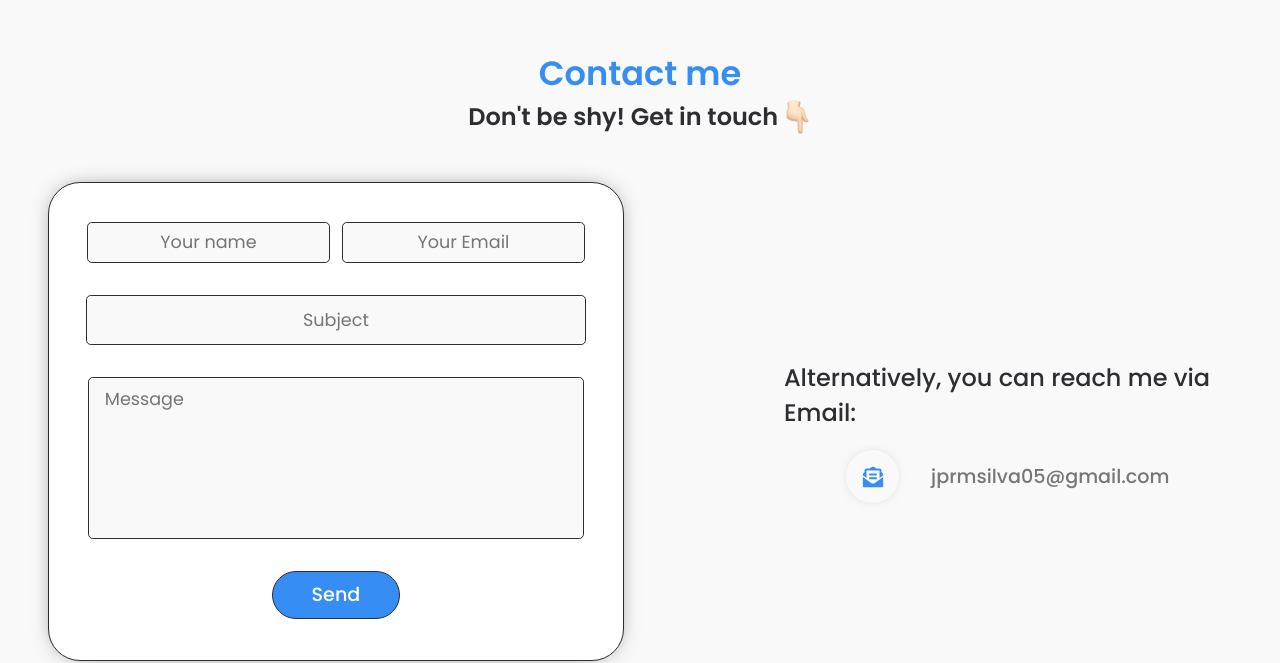
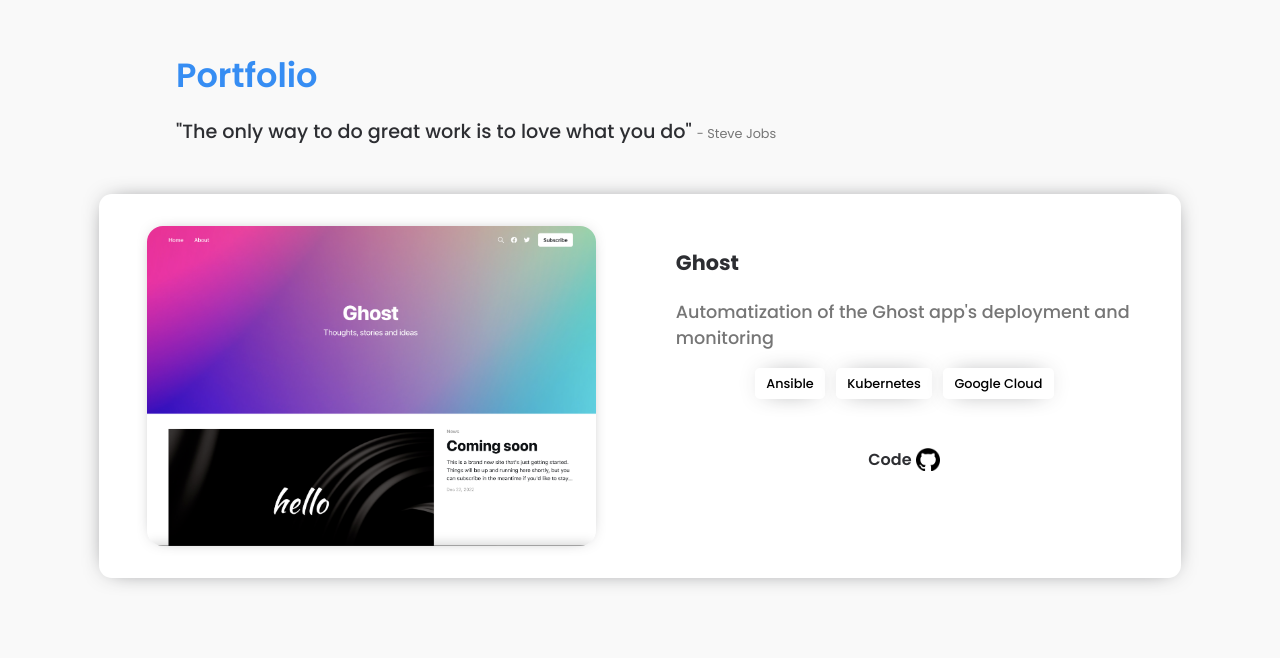
Before and after one commit to JoaoRamoss/Personal-Website, a React (Create React App) app in the folder my-website/: page / in a window 1280 px wide. Shown: the part 1768-2431 px from the top of the page. Built offline with nearby package versions, Linux system fonts and the light colour scheme; a web font is replaced by a local one; what react-animations would draw is missing.

Commit message:
Added portfolio section

```diff
--- a/my-website/src/Components/Burguer/index.js
+++ b/my-website/src/Components/Burguer/index.js
@@ -17,6 +17,8 @@
                             isDynamic={true} offset={-170} duration={500}>Home</Link></Item>
                 <Item><Link onClick={()=>{setOpen(!open)}} to="about" spy={true} smooth={true}
                             isDynamic={true} offset={-70} duration={500}>About</Link></Item>
+                <Item><Link to="portfolio" spy={true} smooth={true}
+                            isDynamic={true} offset={-70} duration={500}>Portfolio</Link></Item>
                 <Item><Link onClick={()=>{setOpen(!open)}} to="contact" spy={true} smooth={true}
                             isDynamic={true} offset={50} duration={500}>Contact me</Link></Item>
         </NavbarContent>
@@ -30,6 +32,8 @@
                             isDynamic={true} offset={-170} duration={500}>Home</Link></Item>
                 <Item><Link onClick={()=>{setOpen(!open)}} to="about" spy={true} smooth={true}
                             isDynamic={true} offset={-70} duration={500}>About</Link></Item>
+                <Item><Link onClick={()=>{setOpen(!open)}} to="portfolio" spy={true} smooth={true}
+                            isDynamic={true} offset={-70} duration={500}>Portfolio</Link></Item>
                 <Item><Link onClick={()=>{setOpen(!open)}} to="contact" spy={true} smooth={true}
                             isDynamic={true} offset={50} duration={500}>Contact me</Link></Item>
         </NavbarContent>
--- a/my-website/src/Components/Contact/style.js
+++ b/my-website/src/Components/Contact/style.js
@@ -19,7 +19,8 @@
     flex-direction: column;
     align-items: center;
     justify-content: center;
-    margin: 7rem 3rem;
+    padding: 5rem 3rem;
+    background-color: ${color.backgroundPrimary};
 `
 
 export const FormBox = styled.form`
--- a/my-website/src/Components/Navbar/index.js
+++ b/my-website/src/Components/Navbar/index.js
@@ -28,7 +28,7 @@
                             isDynamic={true} offset={-170} duration={500}>Home</Link></Item>
                 <Item><Link to="about" spy={true} smooth={true}
                             isDynamic={true} offset={-70} duration={500}>About</Link></Item>
-                <Item><Link to="portoflio" spy={true} smooth={true}
+                <Item><Link to="portfolio" spy={true} smooth={true}
                             isDynamic={true} offset={-70} duration={500}>Portfolio</Link></Item>
                 <Item><Link isDynamic={true} to="contact" spy={true} smooth={true} offset={-170} duration={500}>Contact me</Link></Item>
             </NavbarContent>
--- /dev/null
+++ b/my-website/src/Components/Portfolio/index.js
@@ -0,0 +1,36 @@
+import React from 'react'
+import { Wrapper, Title, SubTitle, Content, Box, Image, Info, BoxTitle, Desc, Quote,
+   TitleSet, Tech, Tools, Code, GhLogo, Actions } from './style.js'
+
+import ghost from '../../images/ghost.png'
+import ghlogo from '../../images/ghub.png'
+
+const Portfolio = () => {
+  return (
+    <Wrapper id = 'portfolio'>
+        <TitleSet>
+          <Title>Portfolio</Title>
+          <SubTitle>"The only way to do great work is to love what you do" <Quote>- Steve Jobs</Quote></SubTitle>
+        </TitleSet>
+        <Content>
+        <Box>
+          <Image src={ghost}/>
+          <Info>
+            <BoxTitle>Ghost</BoxTitle>
+            <Desc>Automatization of the Ghost app's deployment and monitoring</Desc>
+            <Tools>
+              <Tech>Ansible</Tech>
+              <Tech>Kubernetes</Tech>
+              <Tech>Google Cloud</Tech>
+            </Tools>
+            <Actions className='ghost'>
+              <Code href="https://github.com/JoaoRamoss/trabalho-ASCN" target="_blank">Code <GhLogo src={ghlogo}/></Code>
+            </Actions>
+          </Info>
+        </Box>
+      </Content>
+    </Wrapper>
+  )
+}
+
+export default Portfolio
--- /dev/null
+++ b/my-website/src/Components/Portfolio/style.js
@@ -0,0 +1,121 @@
+import styled from 'styled-components'
+
+const color = {
+    highlight: "#368DF3",
+    backgroundPrimary: "#FFFFFF",
+    backgroundSecondary: "#F9F9F9",
+    primaryText: "#2D2E32",
+    secondaryText: "#767676"
+};
+
+export const Wrapper = styled.div`
+    display: flex;
+    flex-direction: column;
+    background-color: ${color.backgroundSecondary};
+    padding: 5rem 3rem;
+`
+
+export const TitleSet = styled.div`
+    display: flex;
+    flex-direction: column;
+    margin: 0 10vw;
+`
+
+export const Title = styled.p`
+    color: ${prop => color.highlight};
+    align-self: flex-start;
+    font-weight: 600;
+    font-size: 2.1rem;
+    margin-bottom: 1rem;
+`
+
+export const SubTitle = styled.p`
+    color: ${prop => color.primaryText};
+    font-size: 1.2rem;
+    font-weight: 500;
+    margin-bottom: 3rem;
+    margin-top: 0;
+`
+
+export const Quote = styled.span`
+    color: ${color.secondaryText};
+    font-size: .8rem;
+    font-weight: 400;
+`
+
+export const Content = styled.div`
+    display: flex;
+    flex-direction: column;
+    align-items: center;
+    margin: 0 4vw;
+`
+export const Box = styled.div`
+    display: flex;
+    border-radius: .8rem;
+    background-color: ${color.backgroundPrimary};
+    box-shadow: 0 0 1.5rem -.7rem ${prop => color.primaryText};
+    padding: 2rem 3rem;
+    gap: 5rem;
+`
+
+export const Image = styled.img`
+    height: 20rem;
+    width: auto;
+    border-radius: 1rem;
+    box-shadow: 0 0 1.1rem -.7rem ${prop => color.primaryText};
+`
+
+export const Info = styled.div``
+
+export const BoxTitle = styled.p`
+    color: ${color.primaryText};
+    font-weight: 700;
+    font-size: 1.3rem;
+`
+
+export const Desc = styled.p`
+    color: ${color.secondaryText};
+    font-weight: 500;
+    font-size: 1.1rem;
+`
+
+export const Tech = styled.div`
+    background-color: ${color.backgroundPrimary};
+    box-shadow: 0 0 1.5rem -.7rem ${prop => color.primaryText};
+    padding: .4rem .7rem;
+    font-size: .8rem;
+    border-radius: .3rem;
+    font-weight: 500;
+`
+
+export const Tools = styled.div`
+    display: flex;
+    gap: .7rem;
+    align-items: center;
+    justify-content: center;
+`
+export const Actions = styled.div`
+    display: flex;
+    flex: 1;
+    &.ghost{
+        margin-top: 3rem;
+        justify-content: center;
+    }
+`
+
+export const Code = styled.a`
+    display: flex;
+    align-items: center;
+    gap: .3rem;
+    text-decoration: none;
+    color: ${color.primaryText};
+    font-weight: 600;
+    font-size: 1rem;
+    padding-left: 0;
+    margin-right: 0;
+`
+
+export const GhLogo = styled.img`
+    width: 1.5rem;
+    filter: invert(100%);
+`
```
Also changed, not shown: my-website/src/images/ghost.png (added).
